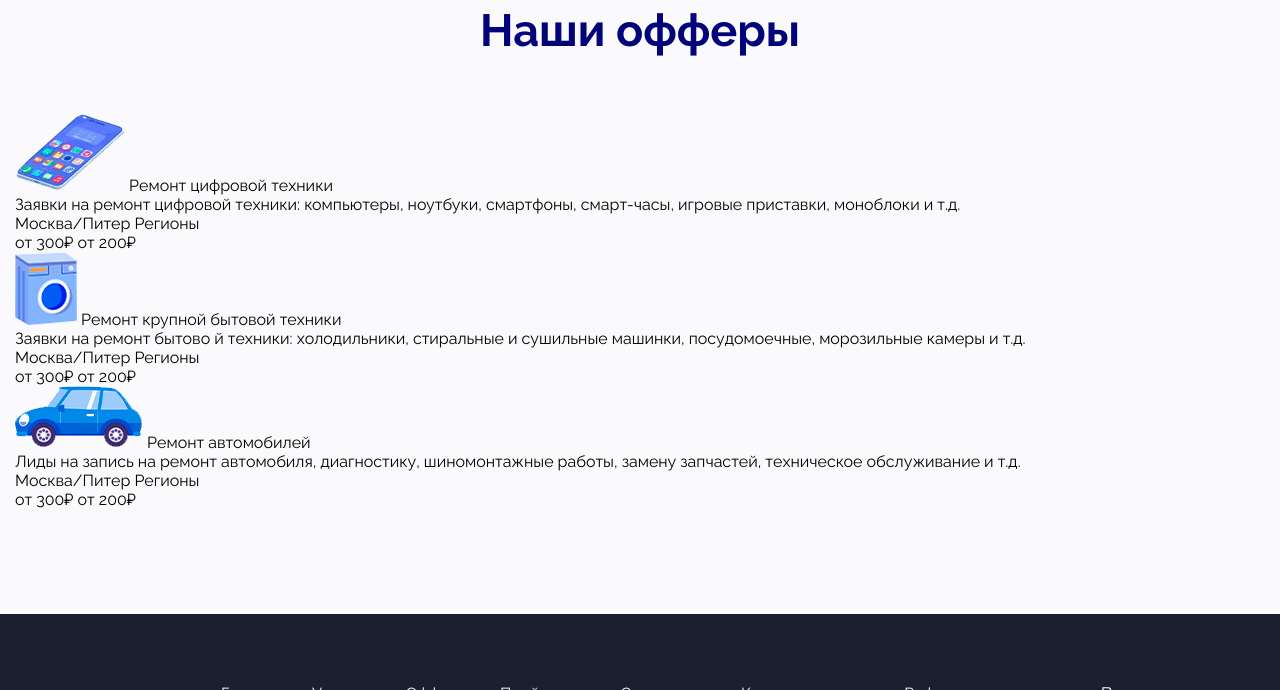
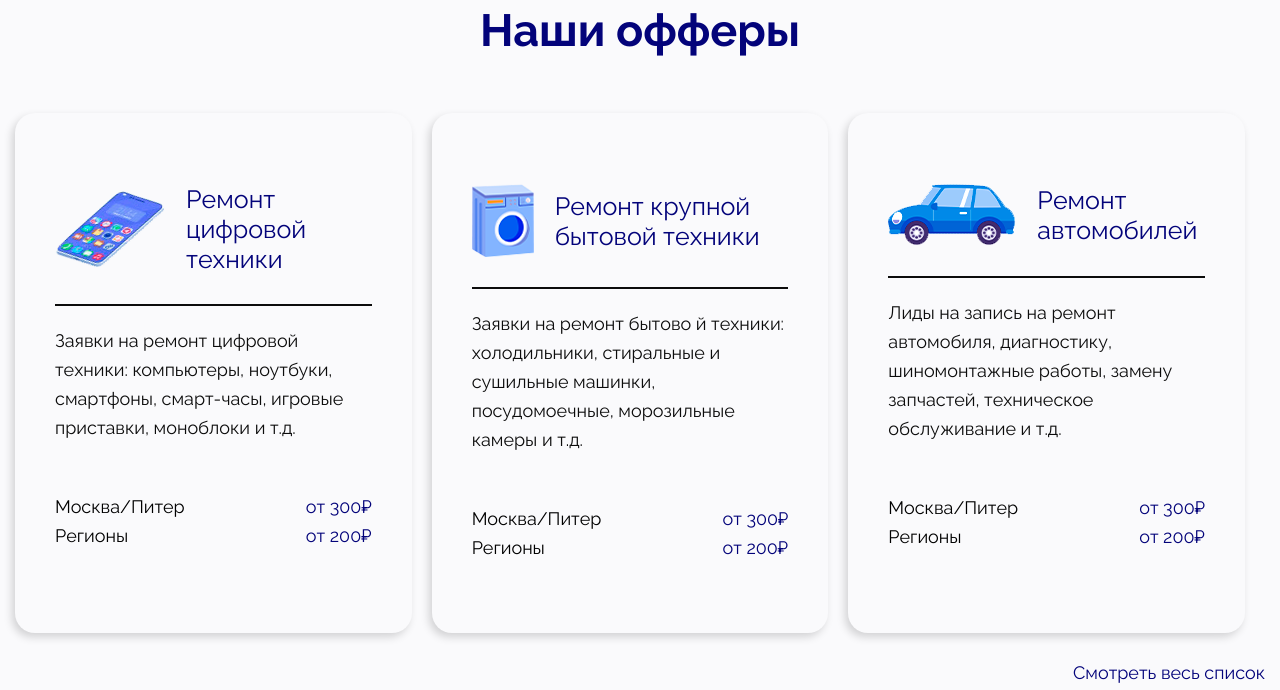
Before and after one commit to SolovevaJulia/lead, a plain HTML site: page index.html in a window 1280 px wide. Shown: the part 3750-4440 px from the top of the page. Drawn offline with Linux system fonts and the light colour scheme; files whose address does not match are found by name.

Commit message:
Доделать section-offer

```diff
--- a/index.html
+++ b/index.html
@@ -147,67 +147,68 @@
     <section class="offer">
         <div class="container">
             <h2 class="offer-title">Наши офферы</h2>
-            <div class="offer-wrapper">
-                <div class="offer-card">
-                    <div class="offer-card-title">
-                        <img src="img/main/offer/tel.png" alt="" class="offer-card-title-img">
-                        <span class="offer-card-title-text">Ремонт цифровой техники</span>
+            <div class="offer-wrapper d-flex space-between">
+                <div class="card">
+                    <div class="card-title d-flex">
+                        <img src="img/main/offer/tel.png" alt="" class="card-title-img">
+                        <span class="card-title-text">Ремонт цифровой техники</span>
                     </div>
-                    <div class="offer-card-descr">
-                        <p class="offer-card-descr-text">Заявки на ремонт цифровой техники: компьютеры, ноутбуки, смартфоны, смарт-часы, игровые приставки, моноблоки и т.д.</p>
+                    <div class="card-descr">
+                        <p class="card-descr-text">Заявки на ремонт цифровой техники: компьютеры, ноутбуки, смартфоны, смарт-часы, игровые приставки, моноблоки и т.д.</p>
                     </div>
-                    <div class="offer-card-price">
-                        <div class="offer-card-price-left">
-                            <span class="offer-card-price-left-text">Москва/Питер</span>
-                            <span class="offer-card-price-left-text">Регионы</span>
+                    <div class="card-price d-flex space-between">
+                        <div class="card-price-left d-flex column">
+                            <span class="card-price-left-text">Москва/Питер</span>
+                            <span class="card-price-left-text">Регионы</span>
                         </div>
-                        <div class="offer-card-price-right">
-                            <span class="offer-card-price-right-cost">от 300₽</span>
-                            <span class="offer-card-price-right-cost">от 200₽</span>
+                        <div class="card-price-right d-flex column">
+                            <span class="card-price-right-cost">от 300₽</span>
+                            <span class="card-price-right-cost">от 200₽</span>
                         </div>
                     </div>
                 </div>
-                <div class="offer-card">
-                    <div class="offer-card-title">
-                        <img src="img/main/offer/washer.png" alt="" class="offer-card-title-img">
-                        <span class="offer-card-title-text">Ремонт крупной бытовой техники</span>
+                <div class="card">
+                    <div class="card-title d-flex">
+                        <img src="img/main/offer/washer.png" alt="" class="card-title-img">
+                        <span class="card-title-text">Ремонт крупной бытовой техники</span>
                     </div>
-                    <div class="offer-card-descr">
-                        <p class="offer-card-descr-text">Заявки на ремонт бытово й техники:
+                    <div class="card-descr">
+                        <p class="card-descr-text">Заявки на ремонт бытово й техники:
                         холодильники, стиральные и сушильные машинки, посудомоечные, морозильные камеры и т.д.</p>
                     </div>
-                    <div class="offer-card-price">
-                        <div class="offer-card-price-left">
-                            <span class="offer-card-price-left-text">Москва/Питер</span>
-                            <span class="offer-card-price-left-text">Регионы</span>
+                    <div class="card-price d-flex space-between">
+                        <div class="card-price-left d-flex column">
+                            <span class="card-price-left-text">Москва/Питер</span>
+                            <span class="card-price-left-text">Регионы</span>
                         </div>
-                        <div class="offer-card-price-right">
-                            <span class="offer-card-price-right-cost">от 300₽</span>
-                            <span class="offer-card-price-right-cost">от 200₽</span>
+                        <div class="card-price-right d-flex column">
+                            <span class="card-price-right-cost">от 300₽</span>
+                            <span class="card-price-right-cost">от 200₽</span>
                         </div>
                     </div>
                 </div>
-                <div class="offer-card">
-                    <div class="offer-card-title">
-                        <img src="img/main/offer/car.png" alt="" class="offer-card-title-img">
-                        <span class="offer-card-title-text">Ремонт автомобилей</span>
+                <div class="card">
+                    <div class="card-title d-flex">
+                        <img src="img/main/offer/car.png" alt="" class="card-title-img">
+                        <span class="card-title-text">Ремонт автомобилей</span>
                     </div>
-                    <div class="offer-card-descr">
-                        <p class="offer-card-descr-text">Лиды на запись на ремонт автомобиля, диагностику, шиномонтажные работы, замену запчастей, техническое обслуживание и
+                    <div class="card-descr">
+                        <p class="card-descr-text">Лиды на запись на ремонт автомобиля, диагностику, шиномонтажные работы, замену запчастей, техническое обслуживание и
                         т.д.</p>
                     </div>
-                    <div class="offer-card-price">
-                        <div class="offer-card-price-left">
-                            <span class="offer-card-price-left-text">Москва/Питер</span>
-                            <span class="offer-card-price-left-text">Регионы</span>
+                    <div class="card-price d-flex space-between">
+                        <div class="card-price-left d-flex column">
+                            <span class="card-price-left-text">Москва/Питер</span>
+                            <span class="card-price-left-text">Регионы</span>
                         </div>
-                        <div class="offer-card-price-right">
-                            <span class="offer-card-price-right-cost">от 300₽</span>
-                            <span class="offer-card-price-right-cost">от 200₽</span>
+                        <div class="card-price-right d-flex column">
+                            <span class="card-price-right-cost">от 300₽</span>
+                            <span class="card-price-right-cost">от 200₽</span>
                         </div>
                     </div>
                 </div>
             </div>
+            <span class="offer-more">Смотреть весь список</span>
         </div>
     </section>
     <section class="footer">
--- a/sass/_mixins.sass
+++ b/sass/_mixins.sass
@@ -50,3 +50,20 @@
     letter-spacing: normal
     line-height: 29px
     text-align: left
+
+@mixin card
+    box-shadow: -3px 4px 9px rgba(6, 8, 9, 0.16)
+    border-radius: 20px
+    background-color: $light-color
+    padding: 71px 40px
+    width: 430px
+    min-width: 30%
+    margin-right: 20px
+
+@mixin card-title
+    font-size: 25px
+    font-weight: 400
+    font-style: normal
+    letter-spacing: normal
+    line-height: normal
+    color: $blue-color
--- /dev/null
+++ b/sass/card/_offer-card.sass
@@ -0,0 +1,21 @@
+.card
+    @include card
+    &-title
+        align-items: center
+        &-img
+            margin-right: 21px
+        &-text
+            @include card-title
+    &-descr
+        border-top: 2px solid $dark-color
+        margin: 30px 0 50px 0
+        &-text
+            margin-top: 20px
+            @include small-text-style
+            color: $dark-color
+    &-price
+        &-left
+            @include small-text-style
+        &-right
+            @include small-text-style
+            color: $blue-color
--- a/sass/pages/main/benefits/_benefits.sass
+++ b/sass/pages/main/benefits/_benefits.sass
@@ -8,24 +8,13 @@
         text-align: center
     &-wrapper
         &-card
-            box-shadow: -3px 4px 9px rgba(6, 8, 9, 0.16)
-            border-radius: 20px
-            background-color: $light-color
-            padding: 71px 40px
-            width: 430px
-            min-width: 30%
-            margin-right: 20px
+            @include card
             &-title
                 align-items: center
                 &-img
                     margin-right: 37px
                 &-text
-                    font-size: 25px
-                    font-weight: 400
-                    font-style: normal
-                    letter-spacing: normal
-                    line-height: normal
-                    color: $blue-color
+                    @include card-title
             &-descr
                 border-top: 2px solid $dark-color
                 margin: 30px 0 50px 0
--- a/sass/pages/main/main-offer/_offer.sass
+++ b/sass/pages/main/main-offer/_offer.sass
@@ -5,4 +5,9 @@
         color: $blue-color
         margin-bottom: 56px
         text-align: center
-    &-wrapper
+    &-more
+        @include small-text-style
+        color: $blue-color
+        text-align: right
+        display: block
+        margin-top: 25px
--- a/sass/style.sass
+++ b/sass/style.sass
@@ -60,3 +60,5 @@
 @import 'form/styles'
 //  Подключение стилей component форм
 @import 'components/forms/styles'
+//  Подключение стилей карточек
+@import 'card/offer-card'
```
Also changed, not shown: css/style.css, img/main/offer/arrow-left.png (added), img/main/offer/arrow-right.png (added), 1 other file.
